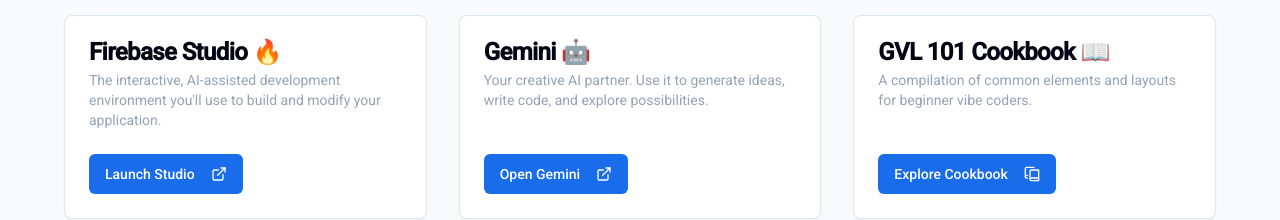
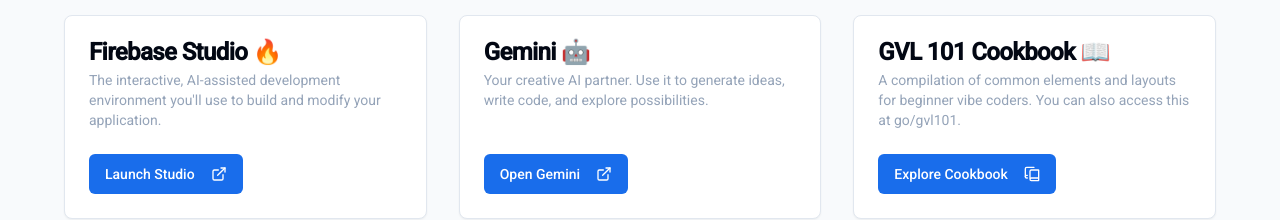
Before and after one commit to abiya-ai/GVL2025, a Next.js app: page / in a window 1280 px wide. Shown: the part 698-918 px from the top of the page. Built offline with nearby package versions, Linux system fonts and the light colour scheme; a web font is replaced by a local one.

Commit message:
I want to let the users know that they can also access the link directly

```diff
--- a/src/app/page.tsx
+++ b/src/app/page.tsx
@@ -103,7 +103,7 @@
                 <CardTitle>GVL 101 Cookbook 📖</CardTitle>
                 <CardDescription>
                   A compilation of common elements and layouts for beginner vibe
-                  coders.
+                  coders. You can also access this at go/gvl101.
                 </CardDescription>
               </CardHeader>
               <CardContent className="mt-auto">
```
